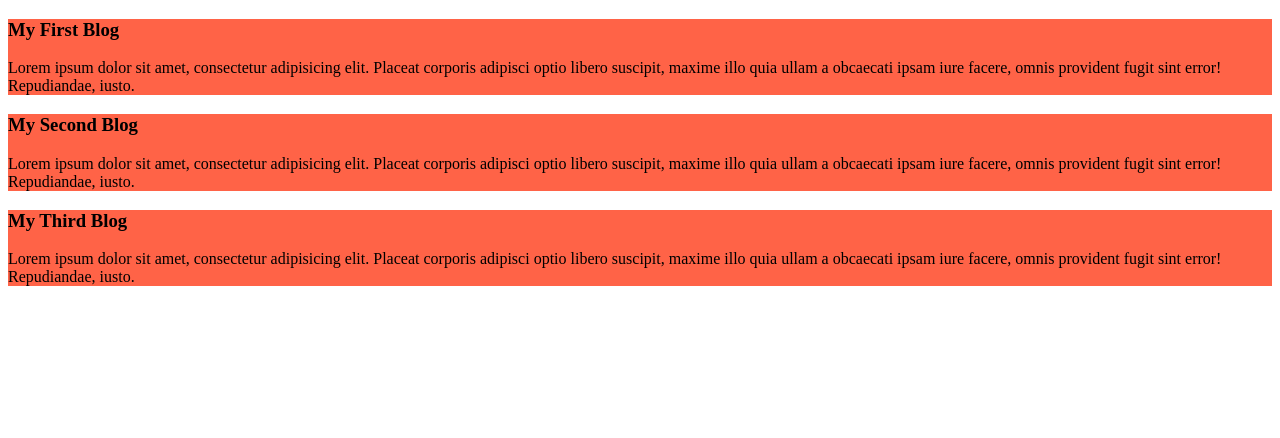
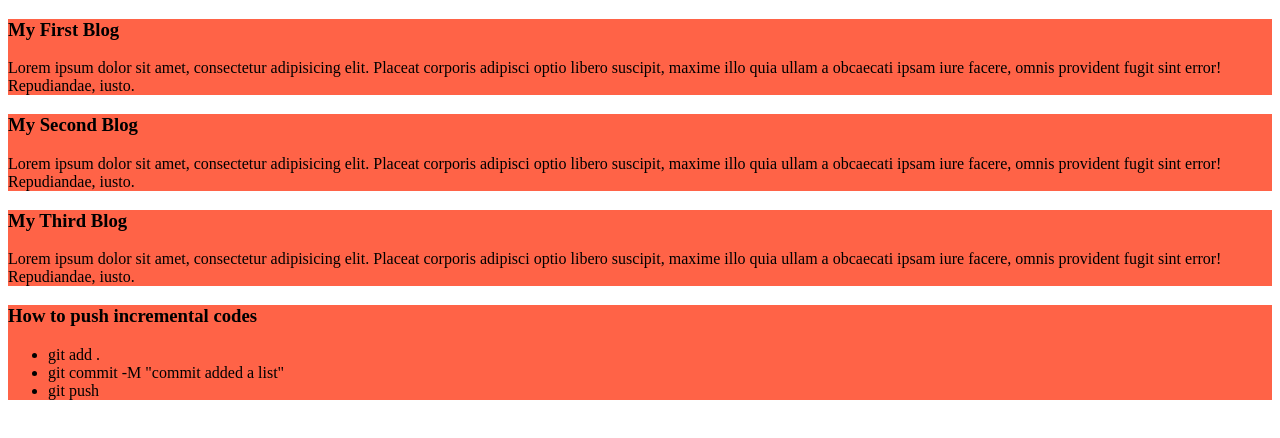
Before and after one commit to sbbasak/my-first-github-repo, a plain HTML site: page index.html in a window 1280 px wide. Drawn offline with Linux system fonts and the light colour scheme.

Commit message:
commit added a list

```diff
--- a/index.html
+++ b/index.html
@@ -19,5 +19,13 @@
         <h3>My Third Blog</h3>
         <p>Lorem ipsum dolor sit amet, consectetur adipisicing elit. Placeat corporis adipisci optio libero suscipit, maxime illo quia ullam a obcaecati ipsam iure facere, omnis provident fugit sint error! Repudiandae, iusto.</p>
     </div>
+        <div>
+        <h3>How to push incremental codes</h3>
+            <ul>
+                <li>git add .</li>
+                <li>git commit -M "commit added a list"</li>
+                <li>git push</li>
+            </ul>
+    </div>
 </body>
 </html>
```
